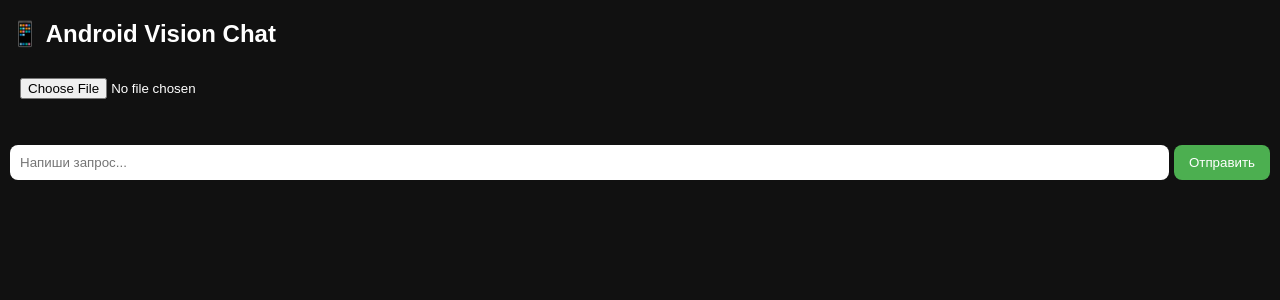
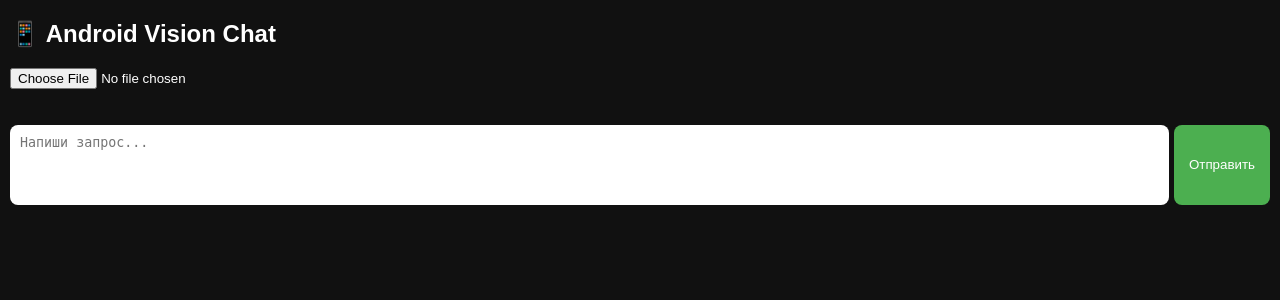
Before and after one commit to Nosi44/vision_chat, a Flask app: page / in a window 1280 px wide. Shown: the top 300 px of the page. Run offline with Flask 3, Linux system fonts and the light colour scheme.

Commit message:
Update index.html

```diff
--- a/templates/index.html
+++ b/templates/index.html
@@ -22,14 +22,22 @@ img {
 #chat {
     margin-top: 15px;
     display: flex;
-    flex-direction: column-reverse;
+    flex-direction: column;
+    gap: 10px;
 }
 
 .card {
     background: #222;
     padding: 10px;
     border-radius: 10px;
-    margin-bottom: 10px;
+}
+
+.card.user {
+    background: #2a2a2a;
+}
+
+.card.ai {
+    background: #1e3a1e;
 }
 
 .input-row {
@@ -37,11 +45,13 @@ img {
     gap: 5px;
 }
 
-input {
+textarea {
     flex: 1;
     padding: 10px;
     border-radius: 8px;
     border: none;
+    resize: none;
+    height: 60px;
 }
 
 button {
@@ -63,7 +73,7 @@ button {
 <img id="preview">
 
 <div class="input-row">
-    <input type="text" id="prompt" placeholder="Напиши запрос...">
+    <textarea id="prompt" placeholder="Напиши запрос..."></textarea>
     <button onclick="sendToAI()">Отправить</button>
 </div>
 
@@ -82,12 +92,16 @@ document.getElementById("imageInput").addEventListener("change", function(e){
     reader.onload = function(){
         base64Image = reader.result.split(",")[1];
         document.getElementById("preview").src = reader.result;
-
-        // При смене картинки начинаем новую сессию
-        firstMessage = true;
-        document.getElementById("chat").innerHTML = "";
     };
     reader.readAsDataURL(file);
+});
+
+// Enter отправляет сообщение (Shift+Enter — перенос строки)
+document.getElementById("prompt").addEventListener("keydown", function(e){
+    if(e.key === "Enter" && !e.shiftKey){
+        e.preventDefault();
+        sendToAI();
+    }
 });
 
 async function sendToAI(){
@@ -97,12 +111,9 @@ async function sendToAI(){
 
     if(!prompt) return;
 
-    if(firstMessage && !base64Image)
-        return alert("Выбери изображение!");
-
     promptInput.value = "";
 
-    addMessage("Ты", prompt);
+    addMessage("Ты", prompt, "user");
 
     try {
         const response = await fetch("/api/analyze", {
@@ -118,27 +129,33 @@ async function sendToAI(){
         const data = await response.json();
 
         if(data.error){
-            addMessage("Ошибка", data.error);
+            addMessage("Ошибка", data.error, "ai");
             return;
         }
 
-        addMessage("AI", data.answer);
+        addMessage("AI", data.answer, "ai");
 
         firstMessage = false;
 
+        // После первого отправления изображения больше не шлём его
+        base64Image = null;
+
     } catch (error) {
-        addMessage("Ошибка", error.toString());
+        addMessage("Ошибка", error.toString(), "ai");
     }
 }
 
-function addMessage(author, text){
+function addMessage(author, text, type){
     const chat = document.getElementById("chat");
 
     const div = document.createElement("div");
-    div.className = "card";
+    div.className = "card " + type;
     div.innerHTML = "<b>" + author + ":</b><br>" + text;
 
-    chat.prepend(div);
+    chat.appendChild(div);
+
+    // автопрокрутка вниз
+    chat.scrollTop = chat.scrollHeight;
 }
 
 </script>
```
